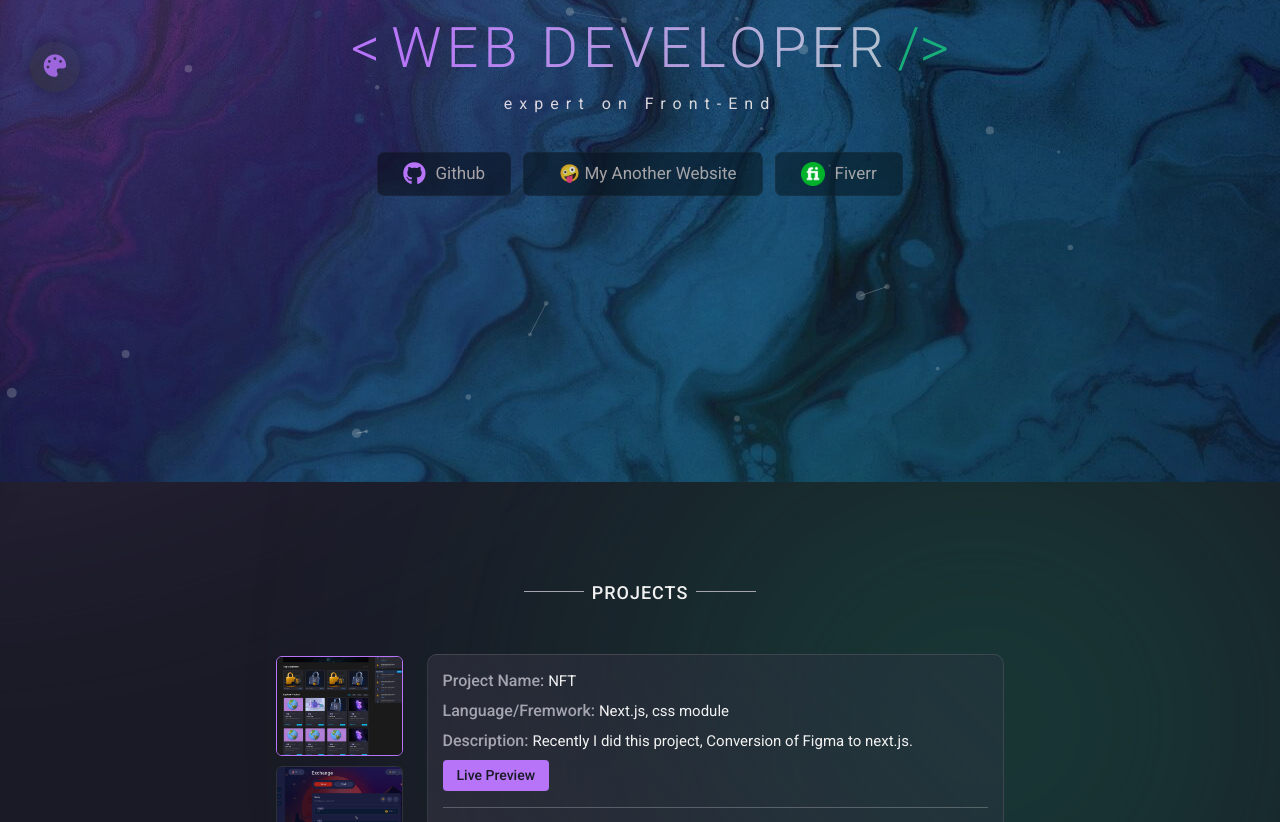
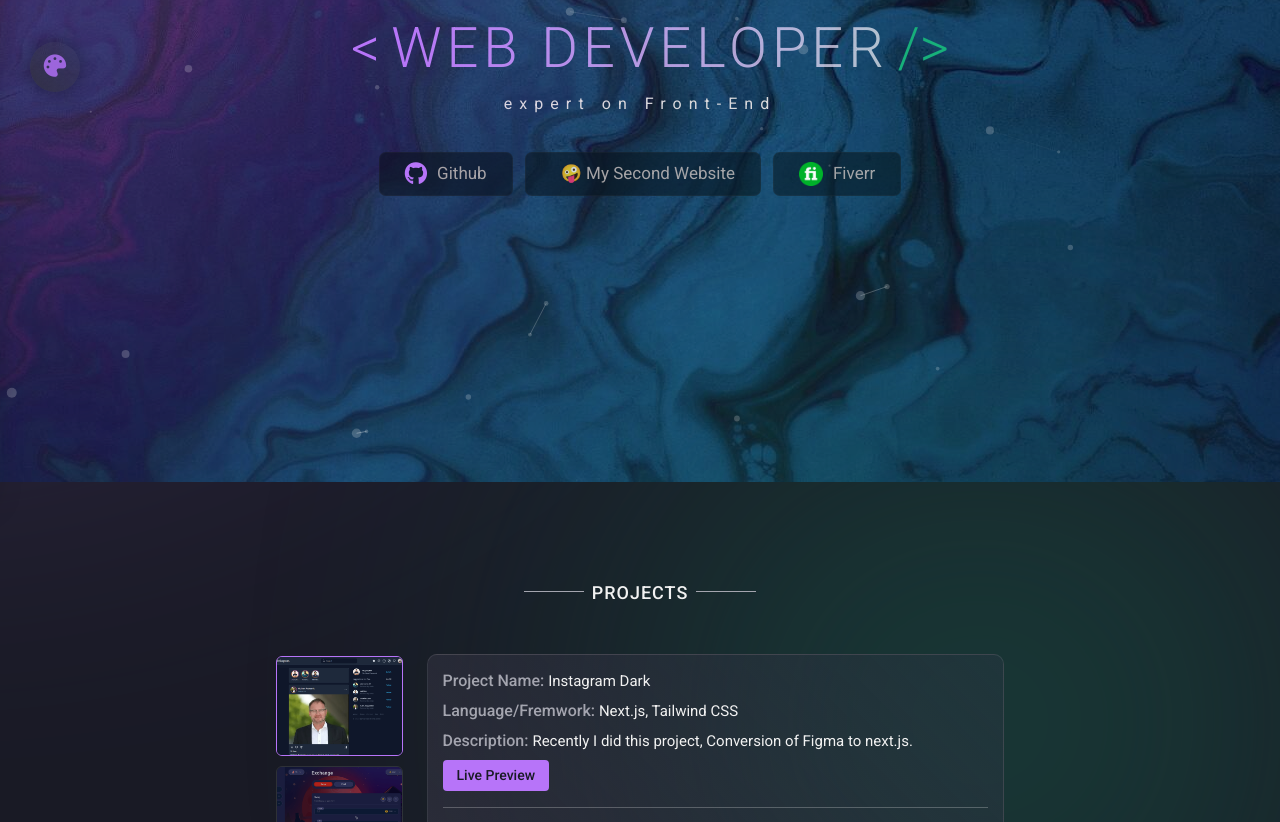
Before and after one commit to mohammedrakib944/Portfolio_React_Vite, a React (Vite) app: page / in a window 1280 px wide. Shown: the part 318-1140 px from the top of the page. Built offline with nearby package versions, Linux system fonts and the light colour scheme.

Commit message:
insta added

```diff
--- a/src/pages/Home/Home.jsx
+++ b/src/pages/Home/Home.jsx
@@ -34,7 +34,7 @@
               target="_blank"
               className="fiverr"
             >
-              <span>🤪 My Another Website</span>
+              <span>🤪 My Second Website</span>
             </a>
             <a
               href="https://www.fiverr.com/mdrakibuzzam"
--- a/src/pages/project/Data.js
+++ b/src/pages/project/Data.js
@@ -3,7 +3,7 @@
 // import Dash3 from "../../assets/projectImg/dashboardMobile.png";
 // import Dash4 from "../../assets/projectImg/dashboardMobile2.png";
 import Movie from "../../assets/projectImg/movie.png";
-import dorac from "../../assets/projectImg/dorac.png";
+import insta from "../../assets/projectImg/insta.png";
 import media1 from "../../assets/projectImg/media1.png";
 import media2 from "../../assets/projectImg/media2.png";
 import NFT from "../../assets/projectImg/NFT.png";
@@ -13,12 +13,12 @@
 export const projectData = [
   {
     id: 1,
-    params: "dorac",
-    name: "NFT",
-    language: "Next.js, css module",
+    params: "insta",
+    name: "Instagram Dark",
+    language: "Next.js, Tailwind CSS",
     description: "Recently I did this project, Conversion of Figma to next.js.",
-    preview: "https://rakib-nft-2.netlify.app/",
-    img1: dorac,
+    preview: "https://rakib-insta.netlify.app/",
+    img1: insta,
   },
   {
     id: 2,
--- a/src/pages/project/project.css
+++ b/src/pages/project/project.css
@@ -51,7 +51,6 @@
   width: 100%;
   border-radius: 5px;
   margin-bottom: 15px;
-  border: 1px solid #ffffff57;
 }
 
 /* others projects */
```
Also changed, not shown: src/assets/projectImg/dorac.png (deleted), src/assets/projectImg/insta.png (added).
